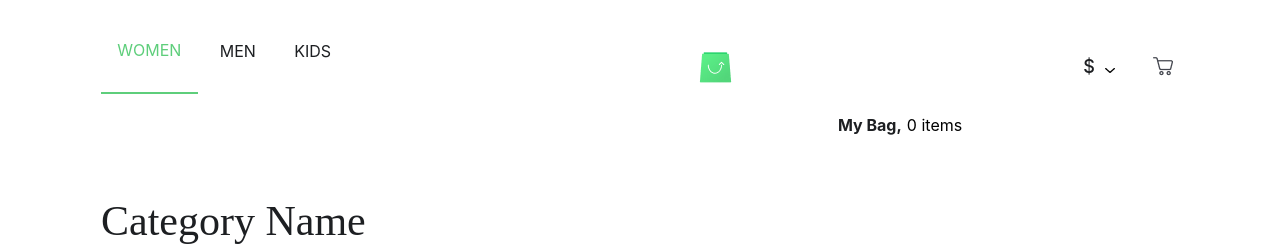
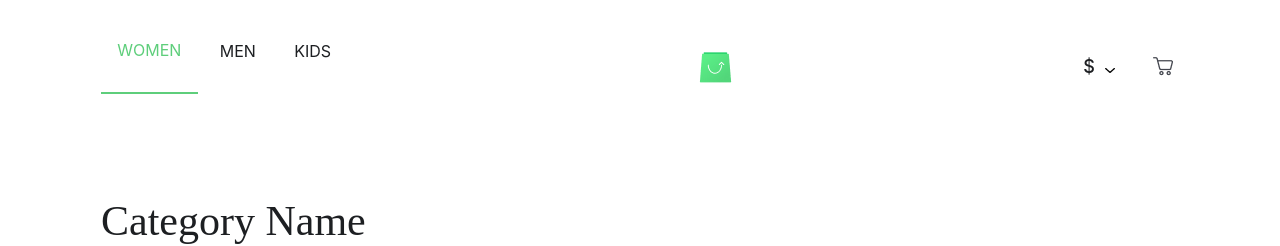
Before and after one commit to LadoGelava910/scandi, a React (Create React App) app: page / in a window 1280 px wide. Shown: the top 246 px of the page. Built offline with nearby package versions, Linux system fonts and the light colour scheme.

Commit message:
udzmessas

```diff
--- a/src/components/Header/Header.js
+++ b/src/components/Header/Header.js
@@ -10,12 +10,18 @@ export default class Header extends Component {
       currency_selector_display: !this.state.currency_selector_display,
     });
   };
+
+  toggleBasket = () => {
+    this.setState({basket_menu_display: !this.state.basket_menu_display})
+  }
+
   render() {
     let itemQuantity = this.props.products.filter((item) => {
       if (item.inCart === true) {
         return item;
       }
     });
+
 
     return (
       <header>
@@ -44,7 +50,7 @@ export default class Header extends Component {
             )}
           </div>
           <div className="header_basket_wrapper">
-            <button>
+            <button onClick={this.toggleBasket}>
               {itemQuantity.length > 0 && (
                 <span className="shopping_cart_quantity">
                   {itemQuantity.length}
@@ -56,7 +62,7 @@ export default class Header extends Component {
                 className="header_basket_icon"
               />
             </button>
-            <div className="shopping_cart_menu">
+           {this.state.basket_menu_display && <div className="shopping_cart_menu">
               <div className="title_box">
                 <h5>My Bag,</h5>
                {itemQuantity.length !== 1 ? <p>{itemQuantity.length} items</p> : <p>{itemQuantity.length} item</p>}
@@ -83,6 +89,7 @@ export default class Header extends Component {
                 })}
               </div>
             </div>
+            }
           </div>
         </div>
       </header>
```
